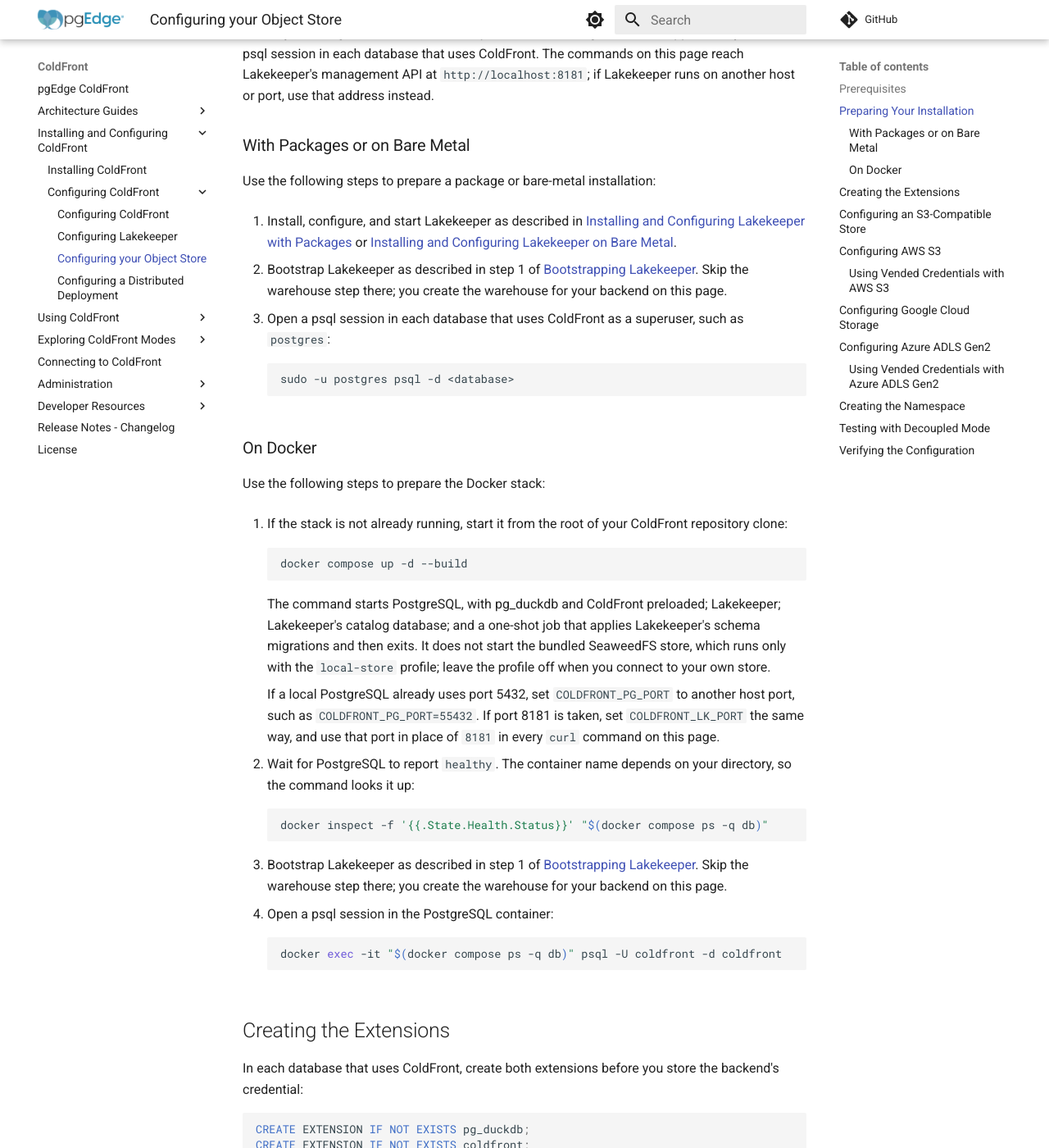
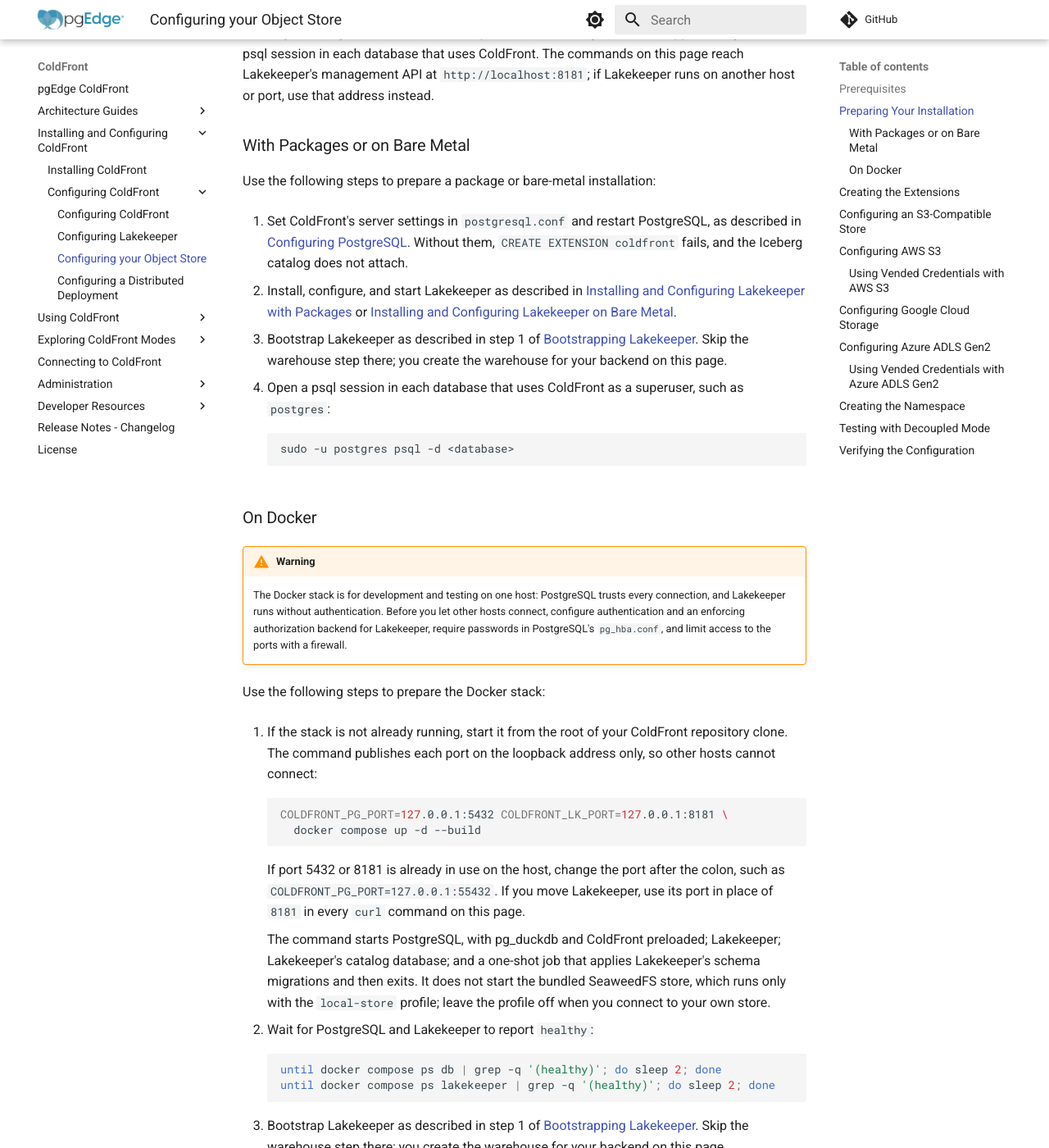
Before and after one commit to pgEdge/coldfront, an MkDocs documentation site: the page built from docs/object_store.md, in a window 1280 px wide and 1400 px high, scrolled down 1494 px. Shown: the whole window at 82% size. Built offline with MkDocs 1.6.1 and Material for MkDocs 9.7.7, drawn with Linux system fonts in a browser that asks for light colours; comment, search, counter and statistics services are not loaded; some of the changed text lies outside the part shown.

Commit message:
docs: address review comments on the object store page

````diff
--- a/docs/object_store.md
+++ b/docs/object_store.md
@@ -1,9 +1,9 @@
 # Configuring your Object Store
 
 This guide takes you from an empty bucket or container to a working ColdFront
-cold tier. You prepare PostgreSQL and the Lakekeeper Iceberg catalog, whether
-you installed them with packages, on bare metal, or on Docker, then point them
-at your object store.
+cold tier. Before you create it, you prepare PostgreSQL and the Lakekeeper
+Iceberg catalog, whether you installed them with packages, on bare metal, or
+on Docker, then point them at your object store.
 
 ColdFront supports four cold-store backends; configure exactly one of them for
 each deployment:
@@ -75,17 +75,23 @@ address instead.
 
 Use the following steps to prepare a package or bare-metal installation:
 
-1. Install, configure, and start Lakekeeper as described in
+1. Set ColdFront's server settings in `postgresql.conf` and restart
+    PostgreSQL, as described in
+    [Configuring PostgreSQL](configuration.md#configuring-postgresql).
+    Without them, `CREATE EXTENSION coldfront` fails, and the Iceberg catalog
+    does not attach.
+
+2. Install, configure, and start Lakekeeper as described in
     [Installing and Configuring Lakekeeper with Packages](configure_lakekeeper.md#installing-and-configuring-lakekeeper-with-packages)
     or
     [Installing and Configuring Lakekeeper on Bare Metal](configure_lakekeeper.md#installing-and-configuring-lakekeeper-on-bare-metal).
 
-2. Bootstrap Lakekeeper as described in step 1 of
+3. Bootstrap Lakekeeper as described in step 1 of
     [Bootstrapping Lakekeeper](configure_lakekeeper.md#bootstrapping-lakekeeper).
     Skip the warehouse step there; you create the warehouse for your backend
     on this page.
 
-3. Open a psql session in each database that uses ColdFront as a superuser,
+4. Open a psql session in each database that uses ColdFront as a superuser,
     such as `postgres`:
 
     ```bash
@@ -94,14 +100,29 @@ Use the following steps to prepare a package or bare-metal installation:
 
 ### On Docker
 
+!!! warning
+
+    The Docker stack is for development and testing on one host: PostgreSQL
+    trusts every connection, and Lakekeeper runs without authentication.
+    Before you let other hosts connect, configure authentication and an
+    enforcing authorization backend for Lakekeeper, require passwords in
+    PostgreSQL's `pg_hba.conf`, and limit access to the ports with a firewall.
+
 Use the following steps to prepare the Docker stack:
 
 1. If the stack is not already running, start it from the root of your
-    ColdFront repository clone:
+    ColdFront repository clone. The command publishes each port on the
+    loopback address only, so other hosts cannot connect:
 
     ```bash
-    docker compose up -d --build
+    COLDFRONT_PG_PORT=127.0.0.1:5432 COLDFRONT_LK_PORT=127.0.0.1:8181 \
+      docker compose up -d --build
     ```
+
+    If port 5432 or 8181 is already in use on the host, change the port after
+    the colon, such as `COLDFRONT_PG_PORT=127.0.0.1:55432`. If you move
+    Lakekeeper, use its port in place of `8181` in every `curl` command on
+    this page.
 
     The command starts PostgreSQL, with pg_duckdb and ColdFront preloaded;
     Lakekeeper; Lakekeeper's catalog database; and a one-shot job that
@@ -109,16 +130,11 @@ Use the following steps to prepare the Docker stack:
     the bundled SeaweedFS store, which runs only with the `local-store`
     profile; leave the profile off when you connect to your own store.
 
-    If a local PostgreSQL already uses port 5432, set `COLDFRONT_PG_PORT` to
-    another host port, such as `COLDFRONT_PG_PORT=55432`. If port 8181 is
-    taken, set `COLDFRONT_LK_PORT` the same way, and use that port in place of
-    `8181` in every `curl` command on this page.
-
-2. Wait for PostgreSQL to report `healthy`. The container name depends on
-    your directory, so the command looks it up:
+2. Wait for PostgreSQL and Lakekeeper to report `healthy`:
 
     ```bash
-    docker inspect -f '{{.State.Health.Status}}' "$(docker compose ps -q db)"
+    until docker compose ps db | grep -q '(healthy)'; do sleep 2; done
+    until docker compose ps lakekeeper | grep -q '(healthy)'; do sleep 2; done
     ```
 
 3. Bootstrap Lakekeeper as described in step 1 of
````
